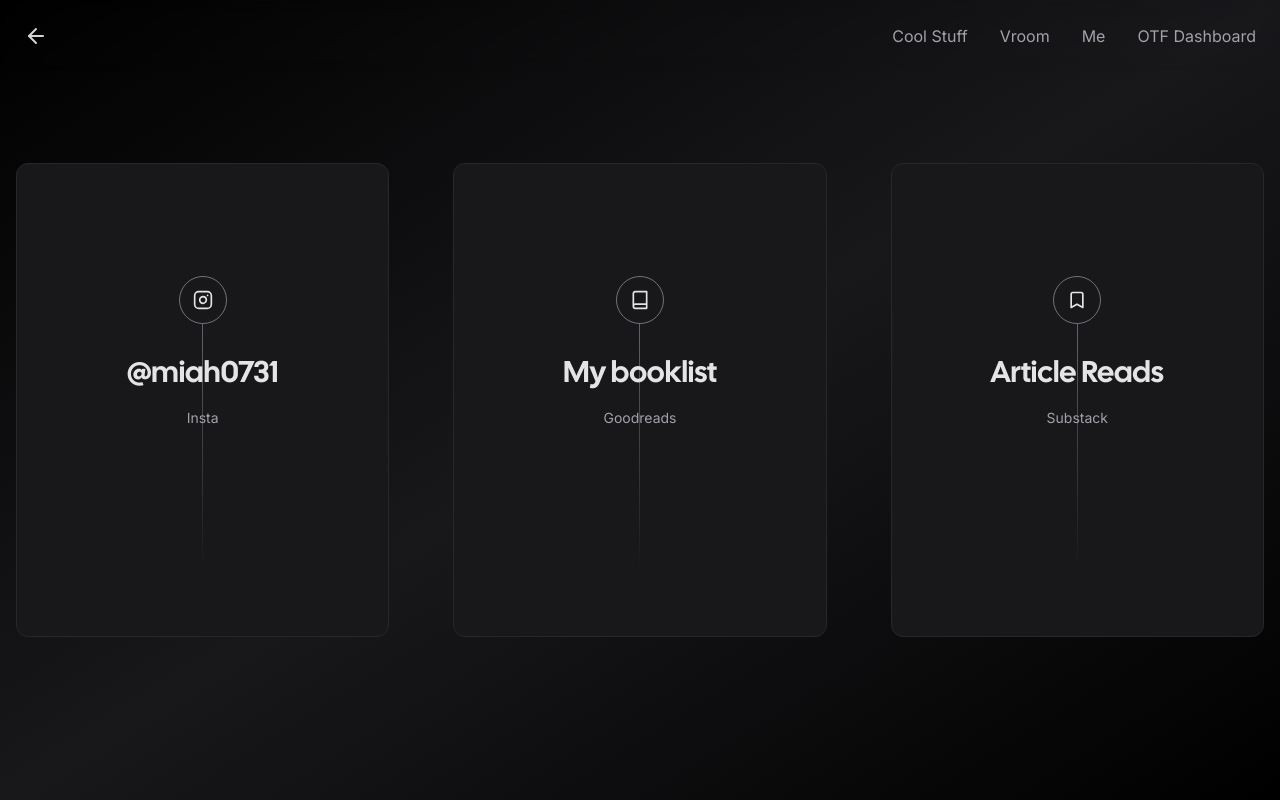
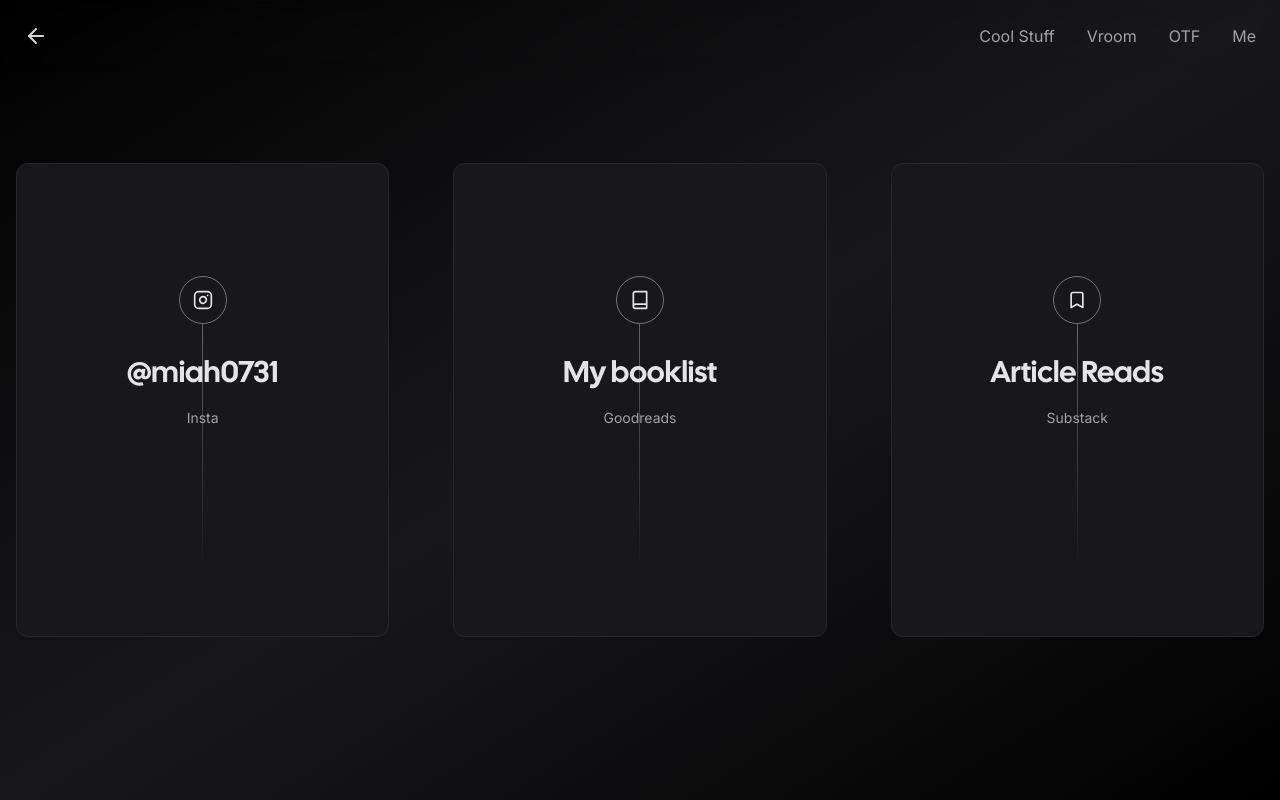
Before and after one commit to sammykao/f1-web, a Next.js app: page /contact in a window 1280 px wide. Built offline with nearby package versions, Linux system fonts and the light colour scheme; what tailwindcss-debug-screens would draw is missing.

Commit message:
serverless functions

```diff
--- a/app/components/nav.tsx
+++ b/app/components/nav.tsx
@@ -41,17 +41,18 @@
 							Vroom
 						</Link>
 						<Link
+							href="/otf"
+							className="duration-200 text-zinc-400 hover:text-zinc-100"
+						>
+							OTF
+						</Link>
+						<Link
 							href="/contact"
 							className="duration-200 text-zinc-400 hover:text-zinc-100"
 						>
 							Me
 						</Link>
-						<Link
-							href="/otf"
-							className="duration-200 text-zinc-400 hover:text-zinc-100"
-						>
-							OTF Dashboard
-						</Link>
+
 					</div>
 
 					<Link
--- a/app/otf/page.tsx
+++ b/app/otf/page.tsx
@@ -3,6 +3,7 @@
 import { useEffect, useState } from 'react';
 import { Card, CardTitle, CardDescription } from '../components/card';
 import { Tabs, TabsList, TabsTrigger, TabsContent } from '../components/ui/tabs';
+import { Navigation } from "../components/nav";
 
 interface OtfData {
   workouts: any[];
@@ -35,6 +36,7 @@
 
   return (
     <div className="p-8 max-w-5xl mx-auto">
+      <Navigation />
       <h1 className="text-3xl font-bold mb-2">OrangeTheory Dashboard</h1>
       <p className="text-zinc-400 mb-8">Your OTF stats, classes, and progress at a glance.</p>
       <div className="grid grid-cols-1 md:grid-cols-2 gap-6 mb-8">
```
